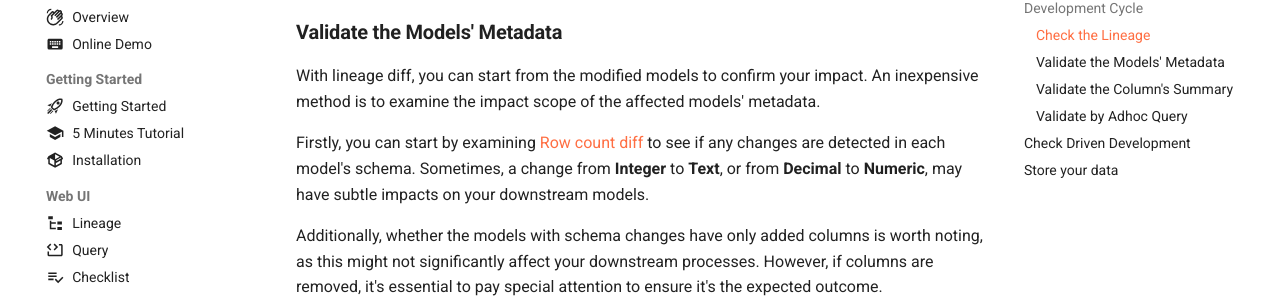
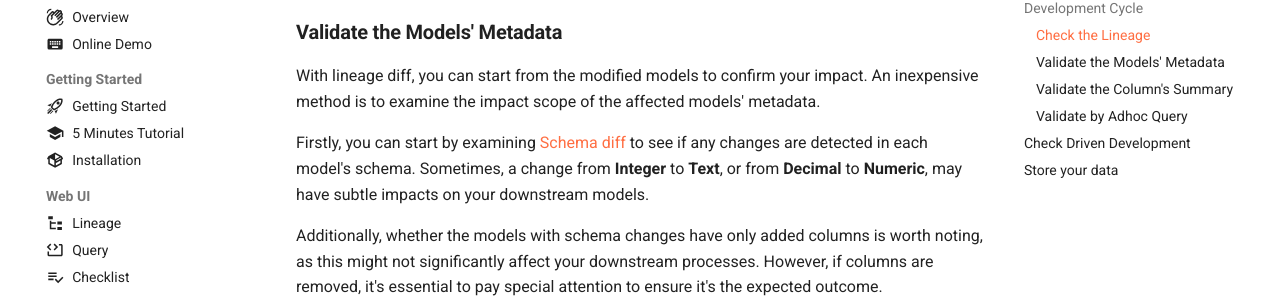
Before and after one commit to DataRecce/recce-documentation, an MkDocs documentation site: the page built from docs/docs/guides/scenario-dev.md, in a window 1280 px wide and 900 px high, scrolled down 1300 px. Shown: the part 127-431 px from the top of the window. Built offline with MkDocs 1.6.1 and Material for MkDocs 9.7.7, drawn with Linux system fonts in a browser that asks for light colours; comment, search, counter and statistics services are not loaded.

Commit message:
Fix typo
Signed-off-by: popcorny <celu@infuseai.io>

```diff
--- a/docs/docs/guides/scenario-dev.md
+++ b/docs/docs/guides/scenario-dev.md
@@ -43,7 +43,7 @@ In Recce, you can conduct an initial assessment of your impact scope by [Lineage
 
 With lineage diff, you can start from the modified models to confirm your impact. An inexpensive method is to examine the impact scope of the affected models' metadata.
 
-Firstly, you can start by examining [Row count diff](../features/lineage.md#schema-diff) to see if any changes are detected in each model's schema. Sometimes, a change from **Integer** to **Text**, or from **Decimal** to **Numeric**, may have subtle impacts on your downstream models.
+Firstly, you can start by examining [Schema diff](../features/lineage.md#schema-diff) to see if any changes are detected in each model's schema. Sometimes, a change from **Integer** to **Text**, or from **Decimal** to **Numeric**, may have subtle impacts on your downstream models.
 
 Additionally, whether the models with schema changes have only added columns is worth noting, as this might not significantly affect your downstream processes. However, if columns are removed, it's essential to pay special attention to ensure it's the expected outcome.
 
```
